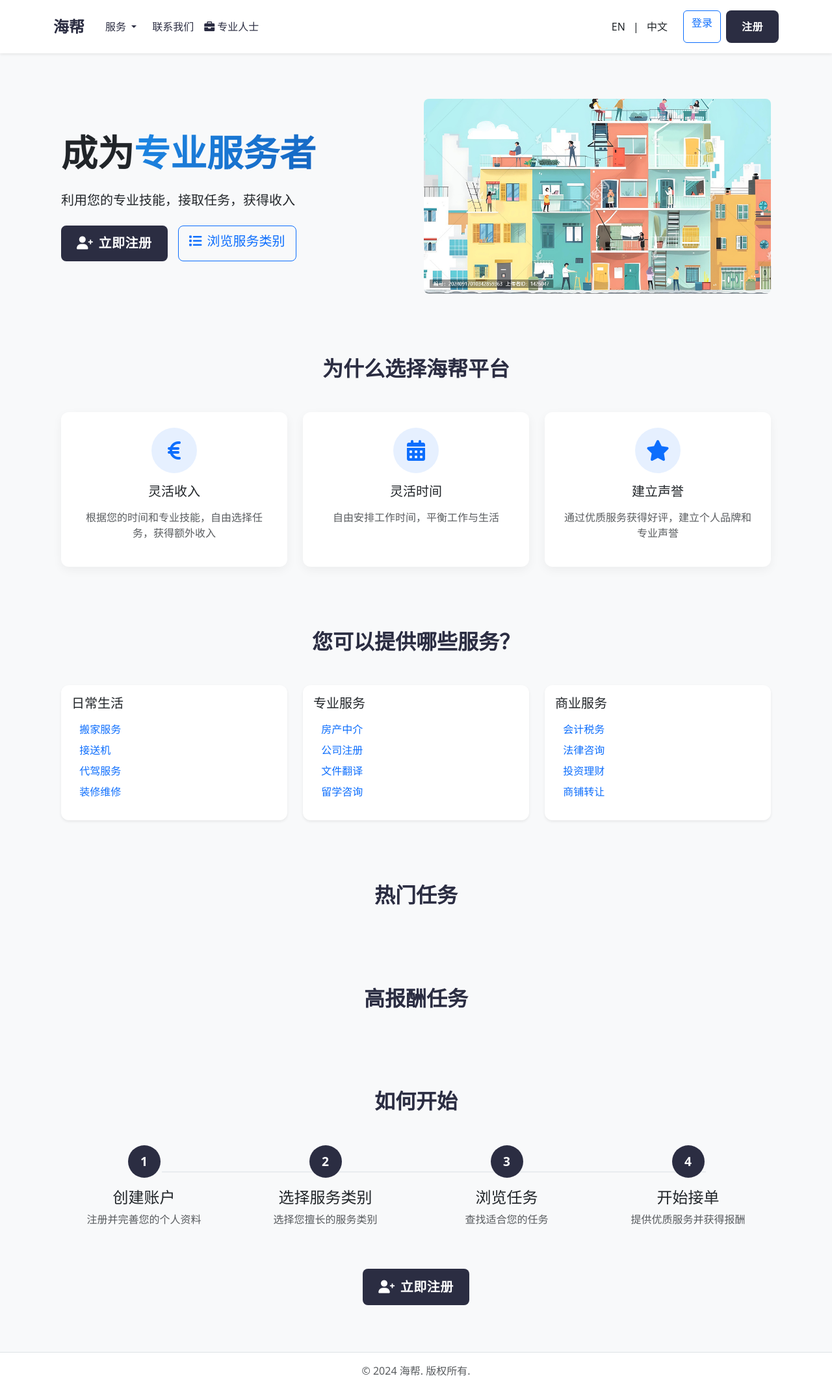
After one commit to MMMiaotl/TaskMasterWeb, a Flask app: page /professionals in a window 1280 px wide. The commit adds this page. Shown: the whole page at 65% size. Run offline with Flask 3, Linux system fonts and the light colour scheme; data that the repository does not hold is empty.

Commit message:
添加服务者页面

```diff
--- a/app/routes/main.py
+++ b/app/routes/main.py
@@ -88,6 +88,25 @@ def set_language(language):
 def contact():
     return render_template('contact.html')
 
+@main_bp.route('/professionals')
+def professionals():
+    """专业人士页面，展示可提供的服务和热门/高报酬任务"""
+    # 获取所有服务类别
+    service_categories = SERVICE_CATEGORIES
+
+    # 获取热门任务（按浏览量排序）
+    popular_tasks = Task.query.order_by(Task.view_count.desc()).limit(4).all()
+
+    # 获取高报酬任务（按预算排序）
+    high_paying_tasks = Task.query.order_by(Task.budget.desc()).limit(4).all()
+
+    return render_template(
+        'professionals.html',
+        service_categories=service_categories,
+        popular_tasks=popular_tasks,
+        high_paying_tasks=high_paying_tasks
+    )
+
 @main_bp.route('/our_story')
 def our_story():
     return render_template('our_story.html')
--- a/app/templates/base.html
+++ b/app/templates/base.html
@@ -121,6 +121,11 @@
                     </li>
                     <li class="nav-item">
                         <a class="nav-link" href="{{ url_for('main.contact') }}">联系我们</a>
+                    </li>
+                    <li class="nav-item">
+                        <a class="nav-link" href="{{ url_for('main.professionals') }}">
+                            <i class="fas fa-briefcase me-1"></i>专业人士
+                        </a>
                     </li>
                 </ul>
 
--- a/app/templates/index.html
+++ b/app/templates/index.html
@@ -29,6 +29,11 @@
                     <div id="searchSuggestions" class="position-absolute w-100 mt-1 d-none">
                         <div class="list-group shadow-sm"></div>
                     </div>
+                </div>
+                <div class="mt-2 text-start">
+                    <a href="{{ url_for('main.professionals') }}" class="text-muted small text-decoration-none">
+                        您想提供服务吗？
+                    </a>
                 </div>
             </div>
             <div class="col-lg-6 d-none d-lg-block">
--- /dev/null
+++ b/app/templates/professionals.html
@@ -0,0 +1,337 @@
+{% extends "base.html" %}
+
+{% block title %}专业人士平台 - 海帮{% endblock %}
+
+{% block content %}
+<!-- 顶部横幅 -->
+<section class="hero-section bg-light py-5">
+    <div class="container">
+        <div class="row align-items-center">
+            <div class="col-lg-6">
+                <h1 class="display-4 fw-bold mb-4">
+                    成为<span class="text-gradient">专业服务者</span>
+                </h1>
+                <p class="lead mb-4">
+                    利用您的专业技能，接取任务，获得收入
+                </p>
+                <div class="d-flex gap-3">
+                    {% if current_user.is_authenticated %}
+                    <a href="{{ url_for('user.user_profile') }}" class="btn btn-primary btn-lg">
+                        <i class="fas fa-user-circle me-2"></i>管理我的服务
+                    </a>
+                    {% else %}
+                    <a href="{{ url_for('auth.register') }}" class="btn btn-primary btn-lg">
+                        <i class="fas fa-user-plus me-2"></i>立即注册
+                    </a>
+                    {% endif %}
+                    <a href="#service-categories" class="btn btn-outline-primary btn-lg">
+                        <i class="fas fa-list me-2"></i>浏览服务类别
+                    </a>
+                </div>
+            </div>
+            <div class="col-lg-6 d-none d-lg-block">
+                <img src="{{ url_for('static', filename='images/photo0.jpg') }}"
+                     alt="专业人士" class="img-fluid rounded-3">
+            </div>
+        </div>
+    </div>
+</section>
+
+<!-- 为什么选择我们 -->
+<section class="why-choose-us py-5">
+    <div class="container">
+        <h2 class="section-title text-center mb-5">为什么选择海帮平台</h2>
+        <div class="row g-4">
+            <div class="col-md-4">
+                <div class="feature-card text-center p-4">
+                    <div class="feature-icon mx-auto mb-3">
+                        <i class="fas fa-euro-sign fa-2x text-primary"></i>
+                    </div>
+                    <h3 class="h5 mb-3">灵活收入</h3>
+                    <p class="text-muted">根据您的时间和专业技能，自由选择任务，获得额外收入</p>
+                </div>
+            </div>
+            <div class="col-md-4">
+                <div class="feature-card text-center p-4">
+                    <div class="feature-icon mx-auto mb-3">
+                        <i class="fas fa-calendar-alt fa-2x text-primary"></i>
+                    </div>
+                    <h3 class="h5 mb-3">灵活时间</h3>
+                    <p class="text-muted">自由安排工作时间，平衡工作与生活</p>
+                </div>
+            </div>
+            <div class="col-md-4">
+                <div class="feature-card text-center p-4">
+                    <div class="feature-icon mx-auto mb-3">
+                        <i class="fas fa-star fa-2x text-primary"></i>
+                    </div>
+                    <h3 class="h5 mb-3">建立声誉</h3>
+                    <p class="text-muted">通过优质服务获得好评，建立个人品牌和专业声誉</p>
+                </div>
+            </div>
+        </div>
+    </div>
+</section>
+
+<!-- 服务类别 -->
+<section id="service-categories" class="service-categories py-5 bg-light">
+    <div class="container">
+        <h2 class="section-title text-center mb-5">您可以提供哪些服务？</h2>
+        <div class="row g-4">
+            {% for category in service_categories %}
+            <div class="col-md-4">
+                <div class="category-card card h-100 shadow-sm">
+                    <div class="card-body">
+                        <h3 class="h5 mb-3">{{ category.name }}</h3>
+                        <ul class="list-unstyled">
+                            {% for subcategory in category.subcategories %}
+                            <li class="mb-2">
+                                <a href="{{ url_for('service.service_page', category=category.id, service_id=subcategory[0]) }}"
+                                   class="text-decoration-none">
+                                    <i class="fas {{ subcategory[2] }} me-2 text-primary"></i>
+                                    {{ subcategory[1] }}
+                                </a>
+                            </li>
+                            {% endfor %}
+                        </ul>
+                    </div>
+                </div>
+            </div>
+            {% endfor %}
+        </div>
+    </div>
+</section>
+
+<!-- 热门任务 -->
+<section class="popular-tasks py-5">
+    <div class="container">
+        <h2 class="section-title text-center mb-5">热门任务</h2>
+        <div class="row g-4">
+            {% for task in popular_tasks %}
+            <div class="col-md-6 col-lg-3">
+                <div class="task-card card h-100 shadow-sm">
+                    <div class="card-body">
+                        <div class="d-flex align-items-center mb-3">
+                            <span class="badge bg-primary me-2">热门</span>
+                            <span class="text-muted small">
+                                <i class="fas fa-eye me-1"></i>{{ task.view_count }}次浏览
+                            </span>
+                        </div>
+                        <h3 class="h5 mb-3">
+                            <a href="{{ url_for('task.task_detail', task_id=task.id) }}"
+                               class="text-decoration-none text-dark">
+                                {{ task.title }}
+                            </a>
+                        </h3>
+                        <div class="task-meta mb-3">
+                            <div class="d-flex align-items-center mb-2">
+                                <i class="fas fa-tag me-2 text-muted"></i>
+                                <span>{{ task.service_category }}</span>
+                            </div>
+                            <div class="d-flex align-items-center mb-2">
+                                <i class="fas fa-map-marker-alt me-2 text-muted"></i>
+                                <span>{{ task.location }}</span>
+                            </div>
+                        </div>
+                    </div>
+                    <div class="card-footer bg-transparent">
+                        <div class="d-flex justify-content-between align-items-center">
+                            <span class="text-success fw-bold">
+                                <i class="fas fa-euro-sign"></i>
+                                {{ task.budget }}
+                            </span>
+                            <a href="{{ url_for('task.task_detail', task_id=task.id) }}"
+                               class="btn btn-sm btn-outline-primary">
+                                查看详情
+                            </a>
+                        </div>
+                    </div>
+                </div>
+            </div>
+            {% endfor %}
+        </div>
+    </div>
+</section>
+
+<!-- 高报酬任务 -->
+<section class="high-paying-tasks py-5 bg-light">
+    <div class="container">
+        <h2 class="section-title text-center mb-5">高报酬任务</h2>
+        <div class="row g-4">
+            {% for task in high_paying_tasks %}
+            <div class="col-md-6 col-lg-3">
+                <div class="task-card card h-100 shadow-sm">
+                    <div class="card-body">
+                        <div class="d-flex align-items-center mb-3">
+                            <span class="badge bg-success me-2">高报酬</span>
+                            <span class="text-success fw-bold">
+                                <i class="fas fa-euro-sign me-1"></i>{{ task.budget }}
+                            </span>
+                        </div>
+                        <h3 class="h5 mb-3">
+                            <a href="{{ url_for('task.task_detail', task_id=task.id) }}"
+                               class="text-decoration-none text-dark">
+                                {{ task.title }}
+                            </a>
+                        </h3>
+                        <div class="task-meta mb-3">
+                            <div class="d-flex align-items-center mb-2">
+                                <i class="fas fa-tag me-2 text-muted"></i>
+                                <span>{{ task.service_category }}</span>
+                            </div>
+                            <div class="d-flex align-items-center mb-2">
+                                <i class="fas fa-map-marker-alt me-2 text-muted"></i>
+                                <span>{{ task.location }}</span>
+                            </div>
+                        </div>
+                    </div>
+                    <div class="card-footer bg-transparent">
+                        <div class="d-flex justify-content-between align-items-center">
+                            <span class="text-muted small">
+                                发布于 {{ task.created_at.strftime('%m-%d') }}
+                            </span>
+                            <a href="{{ url_for('task.task_detail', task_id=task.id) }}"
+                               class="btn btn-sm btn-outline-primary">
+                                查看详情
+                            </a>
+                        </div>
+                    </div>
+                </div>
+            </div>
+            {% endfor %}
+        </div>
+    </div>
+</section>
+
+<!-- 如何开始 -->
+<section class="how-to-start py-5">
+    <div class="container">
+        <h2 class="section-title text-center mb-5">如何开始</h2>
+        <div class="row position-relative">
+            <!-- 连接线 -->
+            <div class="progress-line"></div>
+
+            <!-- 步骤 1 -->
+            <div class="col-md-3 text-center">
+                <div class="step-circle">1</div>
+                <h4 class="mt-3">创建账户</h4>
+                <p class="text-muted">注册并完善您的个人资料</p>
+            </div>
+
+            <!-- 步骤 2 -->
+            <div class="col-md-3 text-center">
+                <div class="step-circle">2</div>
+                <h4 class="mt-3">选择服务类别</h4>
+                <p class="text-muted">选择您擅长的服务类别</p>
+            </div>
+
+            <!-- 步骤 3 -->
+            <div class="col-md-3 text-center">
+                <div class="step-circle">3</div>
+                <h4 class="mt-3">浏览任务</h4>
+                <p class="text-muted">查找适合您的任务</p>
+            </div>
+
+            <!-- 步骤 4 -->
+            <div class="col-md-3 text-center">
+                <div class="step-circle">4</div>
+                <h4 class="mt-3">开始接单</h4>
+                <p class="text-muted">提供优质服务并获得报酬</p>
+            </div>
+        </div>
+        <div class="text-center mt-5">
+            {% if current_user.is_authenticated %}
+            <a href="{{ url_for('user.user_profile') }}" class="btn btn-primary btn-lg">
+                <i class="fas fa-user-circle me-2"></i>进入我的账户
+            </a>
+            {% else %}
+            <a href="{{ url_for('auth.register') }}" class="btn btn-primary btn-lg">
+                <i class="fas fa-user-plus me-2"></i>立即注册
+            </a>
+            {% endif %}
+        </div>
+    </div>
+</section>
+
+<!-- 添加自定义样式 -->
+{% block styles %}
+<style>
+.hero-section {
+    background: white;
+    padding-top: 3rem;
+    padding-bottom: 3rem;
+}
+
+.text-gradient {
+    background: linear-gradient(135deg, #1e88e5 0%, #1565c0 100%);
+    -webkit-background-clip: text;
+    -webkit-text-fill-color: transparent;
+}
+
+.section-title {
+    font-weight: 600;
+    color: var(--text-dark);
+    margin-bottom: 2rem;
+}
+
+.feature-card {
+    background: white;
+    border-radius: 12px;
+    box-shadow: 0 5px 15px rgba(0,0,0,0.05);
+    height: 100%;
+}
+
+.feature-icon {
+    width: 70px;
+    height: 70px;
+    border-radius: 50%;
+    background: rgba(13, 110, 253, 0.1);
+    display: flex;
+    align-items: center;
+    justify-content: center;
+}
+
+.category-card {
+    transition: box-shadow 0.3s ease;
+}
+
+.category-card:hover {
+    box-shadow: 0 4px 12px rgba(0,0,0,0.1);
+}
+
+.task-card {
+    transition: box-shadow 0.3s ease;
+}
+
+.task-card:hover {
+    box-shadow: 0 4px 12px rgba(0,0,0,0.1);
+}
+
+.progress-line {
+    position: absolute;
+    top: 2.5rem;
+    left: 15%;
+    right: 15%;
+    height: 2px;
+    background: #e9ecef;
+    z-index: 0;
+}
+
+.step-circle {
+    width: 50px;
+    height: 50px;
+    border-radius: 50%;
+    background: var(--primary-color);
+    color: white;
+    display: flex;
+    align-items: center;
+    justify-content: center;
+    font-weight: bold;
+    font-size: 1.2rem;
+    margin: 0 auto;
+    position: relative;
+    z-index: 1;
+}
+</style>
+{% endblock %}
+{% endblock %}
```
